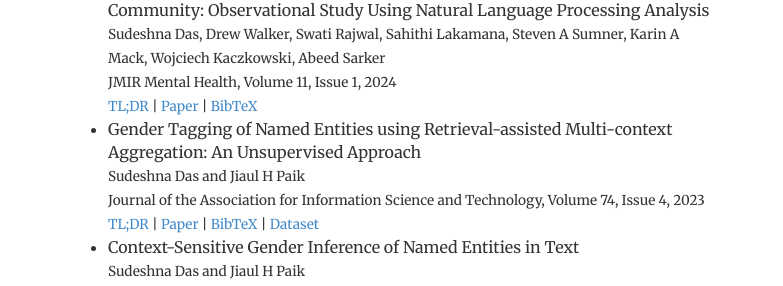
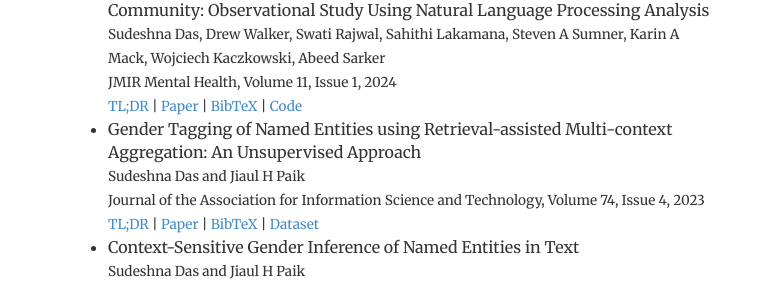
Before and after one commit to das-sudeshna/das-sudeshna.github.io, a Jekyll site: the page built from research/index.html, in a window 1280 px wide. Shown: the part 223-509 px from the top of the page, without its empty margins (248-1031 px from the left). Built offline with Jekyll 4.4.1, drawn with Linux system fonts in a browser that asks for light colours; nearby versions of some CDN libraries.

Commit message:
Update index.html

```diff
--- a/research/index.html
+++ b/research/index.html
@@ -15,7 +15,7 @@ description: Research profile of Sudeshna Das, Postdoctoral Fellow (Biomedical I
     <p><strong>Selected Publications</strong><br>
 				<ul>
 
-				<li>Emerging Trends of Self-Harm Using Sodium Nitrite in an Online Suicide Community: Observational Study Using Natural Language Processing Analysis<br/><small>Sudeshna Das, Drew Walker, Swati Rajwal, Sahithi Lakamana, Steven A Sumner, Karin A Mack, Wojciech Kaczkowski, Abeed Sarker</small><br/><small>JMIR Mental Health, Volume 11, Issue 1, 2024</small><br/><small><a href="javascript:unhide('jmirmh2024tldr');">TL;DR</a> | <a href="https://doi.org/10.2196/53730">Paper</a> | <a href="javascript:unhide('jmirmh2024bib');">BibTeX</a></small><div id="jmirmh2024tldr" class="hidden"> | <a href="https://github.com/das-sudeshna/sodium-nitrite">Code</a><br/>
+				<li>Emerging Trends of Self-Harm Using Sodium Nitrite in an Online Suicide Community: Observational Study Using Natural Language Processing Analysis<br/><small>Sudeshna Das, Drew Walker, Swati Rajwal, Sahithi Lakamana, Steven A Sumner, Karin A Mack, Wojciech Kaczkowski, Abeed Sarker</small><br/><small>JMIR Mental Health, Volume 11, Issue 1, 2024</small><br/><small><a href="javascript:unhide('jmirmh2024tldr');">TL;DR</a> | <a href="https://doi.org/10.2196/53730">Paper</a> | <a href="javascript:unhide('jmirmh2024bib');">BibTeX</a> | <a href="https://github.com/das-sudeshna/sodium-nitrite">Code</a></small><div id="jmirmh2024tldr" class="hidden"><br/>
 <small><em>There is growing concern around the use of sodium nitrite as an emerging means of suicide, particularly among younger people. We studied posts made to an online suicide discussion forum, “Sanctioned Suicide”. Posts pertaining to sodium nitrite show a rise in popularity, and there were statistically significant correlations between real-life use of sodium nitrite and suicidal intent when compared to data from CDC WONDER (⍴=0.727; P<.001) and the National Poison Data System (⍴=0.866; P=.001). Our proposed transformer–based source and location classifier can detect potential sources of sodium nitrite with an accuracy of 72.92%, showing  consumption in the United States and elsewhere.</em><br/></small>
 </div><div id="jmirmh2024bib" class="hidden"><div class="bibstyle"><br/>
 <small>@article{das2024emerging, <br/>
```
